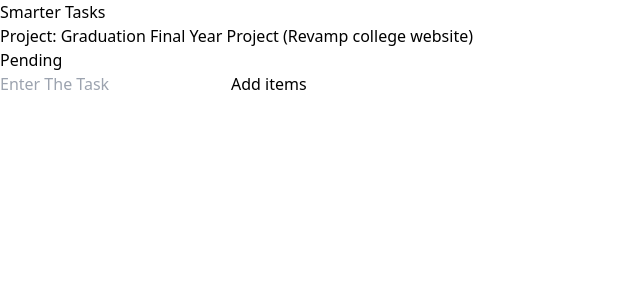
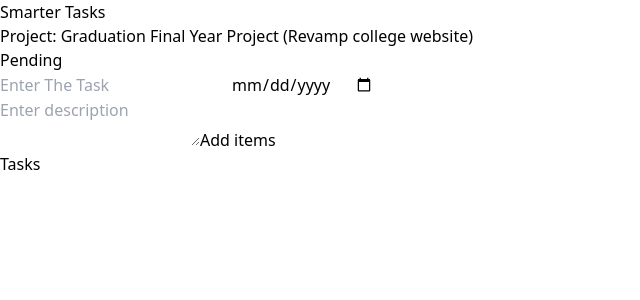
Before and after one commit to pu9052473/Web, a React (Vite) app in the folder WD301/smarter-tasks/: page / in a window 1280 px wide. Shown: the top 300 px of the page, without its empty margins (0-640 px from the left). Built offline with nearby package versions, Linux system fonts and the light colour scheme.

Commit message:
deploy first react-page by complete L-2

```diff
--- a/WD301/smarter-tasks/src/Task.tsx
+++ b/WD301/smarter-tasks/src/Task.tsx
@@ -2,11 +2,21 @@ import React from "react"
 
 interface TaskProp{
     title: string,
+    date: string,
+    description: string,
 }
 
 class Task extends React.Component<TaskProp> {
     render(){
-        return <div className="flex my-2 mx-auto w-[48vw] text-2xl rounded-lg bg-blue-300 border-2 border-blue-500 justify-center items-center">{this.props.title}</div>
+        return <div className="TaskItems flex flex-col my-2 rounded-lg bg-blue-300 border-2 border-blue-500">
+                    <div className="flex mx-auto text-xl">
+                        <p className="mr-2"> {this.props.title} </p>
+                        <p> ({this.props.date})</p>
+                    </div>
+                    <div className="mx-auto w-[53vw] break-words">
+                         <p>{this.props.description}</p>
+                    </div>
+                </div>
     }
 }
 
--- a/WD301/smarter-tasks/src/TaskApp.tsx
+++ b/WD301/smarter-tasks/src/TaskApp.tsx
@@ -42,9 +42,15 @@ class TaskApp extends React.Component<TaskAppProp, TaskAppState> {
               Pending
             </h1>
             <TaskForm addTask={this.addTask} />
+          </div>
+          <div className="flex justify-center my-2">
+            <p className="text-3xl text-slate-500 font-bold ">Tasks</p>
+          </div>
+          <div className="mx-auto w-[55vw]">
             <TaskList tasks={this.state.tasks} />
           </div>
         </div>
+
       </div>
     );
   }
--- a/WD301/smarter-tasks/src/TaskForm.tsx
+++ b/WD301/smarter-tasks/src/TaskForm.tsx
@@ -7,6 +7,8 @@ interface TaskFormProps {
 
 interface TaskFormState {
     title: string,
+    date: string,
+    description: string,
 }
 
 class TaskForm extends React.Component<TaskFormProps, TaskFormState> {
@@ -40,12 +42,24 @@ class TaskForm extends React.Component<TaskFormProps, TaskFormState> {
       super(props);
       this.state = {
         title: "",
+        date: "",
+        description: "",
       }
   }
 
   titleChanged: React.ChangeEventHandler<HTMLInputElement> = (event) => {
+    // console.log(`${event.target.value}`);
+    this.setState({ title: event.target.value });
+  };
+
+  dateChanged: React.ChangeEventHandler<HTMLInputElement> = (event) => {
     console.log(`${event.target.value}`);
-    this.setState({ title: event.target.value });
+    this.setState({ date: event.target.value });
+  };
+
+  descriptionChanged: React.ChangeEventHandler<HTMLTextAreaElement> = (event) => {
+    console.log(`${event.target.value}`);
+    this.setState({ description: event.target.value });
   };
 
   addTask: React.FormEventHandler<HTMLFormElement> = (event) => {
@@ -53,16 +67,24 @@ class TaskForm extends React.Component<TaskFormProps, TaskFormState> {
     // console.log(`Submitted the form with ${this.state.title}`);
     const newTask = {
         title: this.state.title,
+        date: this.state.date,
+        description: this.state.description,
        };
       this.props.addTask(newTask);
       this.setState({ title: "" });
+      this.setState({ date: "" });
+      this.setState({ description: "" });
   };
 
   render(){
       return (
         <form onSubmit={this.addTask}>
-            <input type="text" value={this.state.title} onChange={this.titleChanged} placeholder="Enter The Task" className="flex mx-auto w-[30vw] rounded-md border-blue-500 px-1.5 border-2 text-lg justify-center my-5 placeholder-slate-500" />
-            <button type="submit" className="flex mx-auto rounded-md border-2 bg-blue-300 border-blue-500 px-1.5 text-lg justify-center">Add items</button>
+          <div className="flex mx-auto w-[40vw] justify-evenly mt-5 mb-2">
+            <input type="text" id="todoTitle" value={this.state.title} onChange={this.titleChanged} placeholder="Enter The Task" required  className=" w-[30vw] rounded-md border-blue-500 px-1.5 border-2 text-lg  placeholder-slate-500"/>
+            <input type="date" id="todoDueDate" value={this.state.date} onChange={this.dateChanged} required className="rounded-md border-blue-500 border-2 text-slate-500"/>
+          </div>
+            <textarea id="todoDescription" value={this.state.description} onChange={this.descriptionChanged} placeholder="Enter description" className="flex mx-auto w-[39.5vw] justify-evenly my-2 rounded-md border-blue-500 px-1.5 border-2 text-lg  placeholder-slate-500" />
+            <button type="submit" id="addTaskButton" className="flex mx-auto rounded-md border-2 bg-blue-300 border-blue-500 px-1.5 text-lg justify-center">Add items</button>
         </form>
       )
   }
--- a/WD301/smarter-tasks/src/TaskList.tsx
+++ b/WD301/smarter-tasks/src/TaskList.tsx
@@ -44,7 +44,7 @@ class TaskList extends React.Component<Props, State>{
 
     render() {
         return this.props.tasks.map( (task, idx) => (
-          <Task key={idx} title={task.title}/>
+          <Task key={idx} title={task.title} date={task.date} description={task.description} />
         ) );
     }
  }
--- a/WD301/smarter-tasks/src/Types.ts
+++ b/WD301/smarter-tasks/src/Types.ts
@@ -1,3 +1,5 @@
 export interface TaskItems{
     title: string,
+    date: string,
+    description: string,
 }
```
